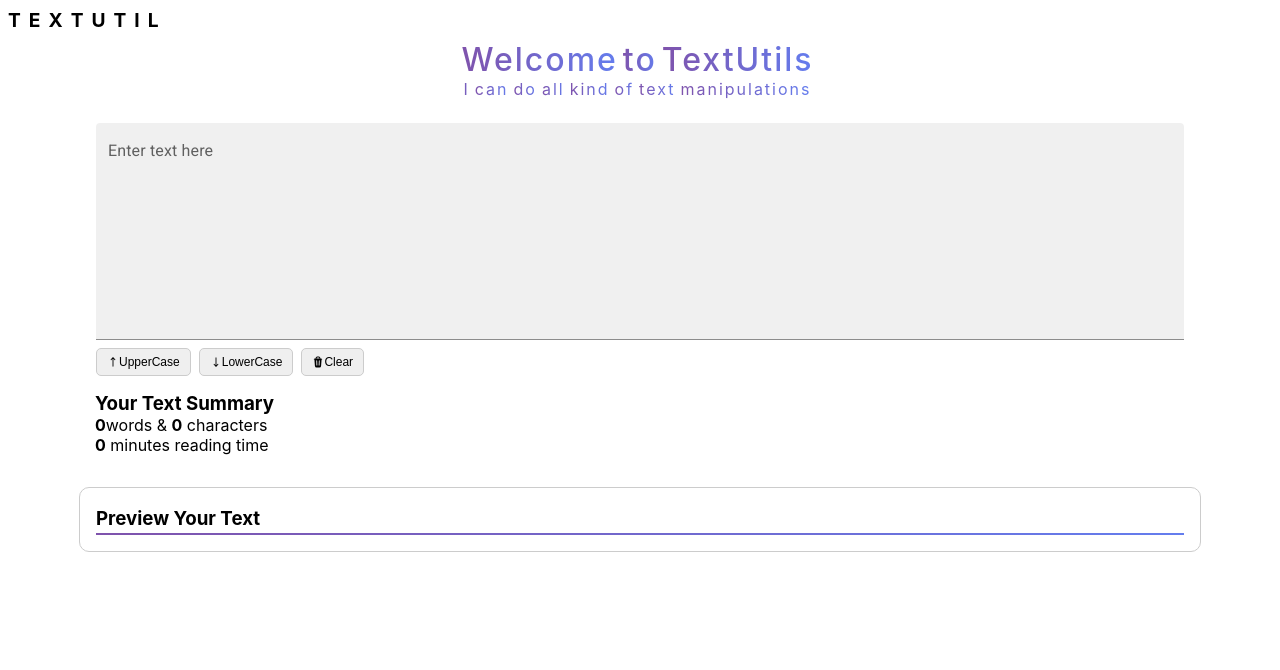
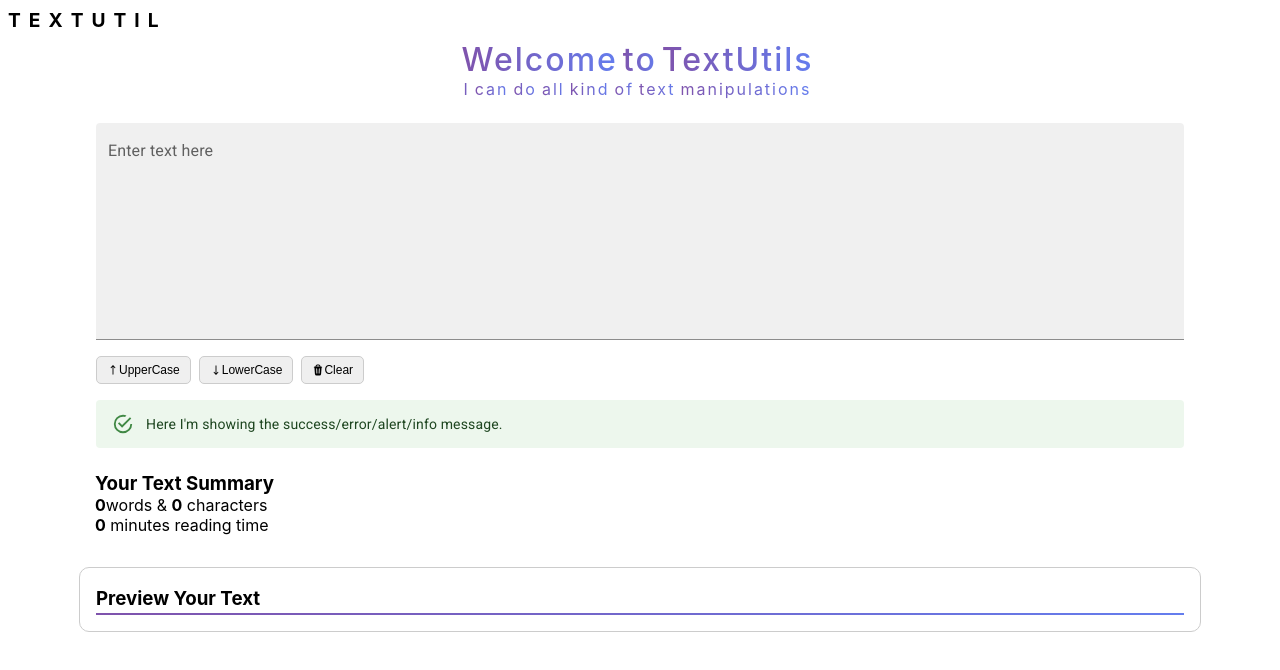
Before and after one commit to partha7978/text-utils, a React (Create React App) app: page / in a window 1280 px wide. Shown: the top 670 px of the page. Built offline with nearby package versions, Linux system fonts and the light colour scheme.

Commit message:
adding status message section for showing error/success/alert...

```diff
--- a/package.json
+++ b/package.json
@@ -5,6 +5,7 @@
   "dependencies": {
     "@emotion/react": "^11.10.0",
     "@emotion/styled": "^11.10.0",
+    "@mui/icons-material": "^5.10.2",
     "@mui/material": "^5.10.2",
     "@testing-library/jest-dom": "^5.16.5",
     "@testing-library/react": "^13.3.0",
--- a/public/index.html
+++ b/public/index.html
@@ -10,13 +10,15 @@
     />
     <link rel="icon" href="./favicon.webp" type="image/x-icon">
 
+    <!-- font to support material design. -->
     <link
       rel="stylesheet"
       href="https://fonts.googleapis.com/css?family=Roboto:300,400,500,700&display=swap"
     />
+    <!-- icon to support material design. -->
     <link
-      rel="stylesheet"
-      href="https://fonts.googleapis.com/icon?family=Material+Icons"
+    rel="stylesheet"
+    href="https://fonts.googleapis.com/icon?family=Material+Icons"
     />
 
     <title>TextUtil - Your ultimate text manipulator</title>
--- a/src/components/TextArea/TextArea.css
+++ b/src/components/TextArea/TextArea.css
@@ -9,6 +9,7 @@
 }
 .buttonSection {
     width: 85vw;
+    margin: 0.5rem 0;
     height: auto;
     display: flex;
     flex-wrap: wrap;
@@ -29,6 +30,11 @@
     width:  0.75rem;
 }
 
+/* alert msg section starts */
+.alertMsg {
+    width: 85vw;
+    margin: 0.5rem 0;
+}
 
 /* Text summary section starts */
 .TextSummary {
--- a/src/components/TextArea/TextArea.js
+++ b/src/components/TextArea/TextArea.js
@@ -2,6 +2,8 @@ import React, {useState} from "react";
 import Box from "@mui/material/Box";
 import TextField from "@mui/material/TextField";
 import './TextArea.css';
+import Alert from '@mui/material/Alert';
+import Stack from '@mui/material/Stack';
 
 export default function TextArea(props) {
   //using state to store input value
@@ -59,7 +61,11 @@ export default function TextArea(props) {
             </svg>
           Clear
           </button>
-
+        </div>
+        <div className="alertMsg">
+          <Stack sx={{ width: '100%' }} spacing={2}>
+            <Alert severity="success">Here I'm showing the success/error/alert/info message.</Alert>
+          </Stack>
         </div>
         <div className="TextSummarySection">
           <div className="TextSummary">
```
Also changed, not shown: 1 other file (tests, documents, lock files or other folders).
